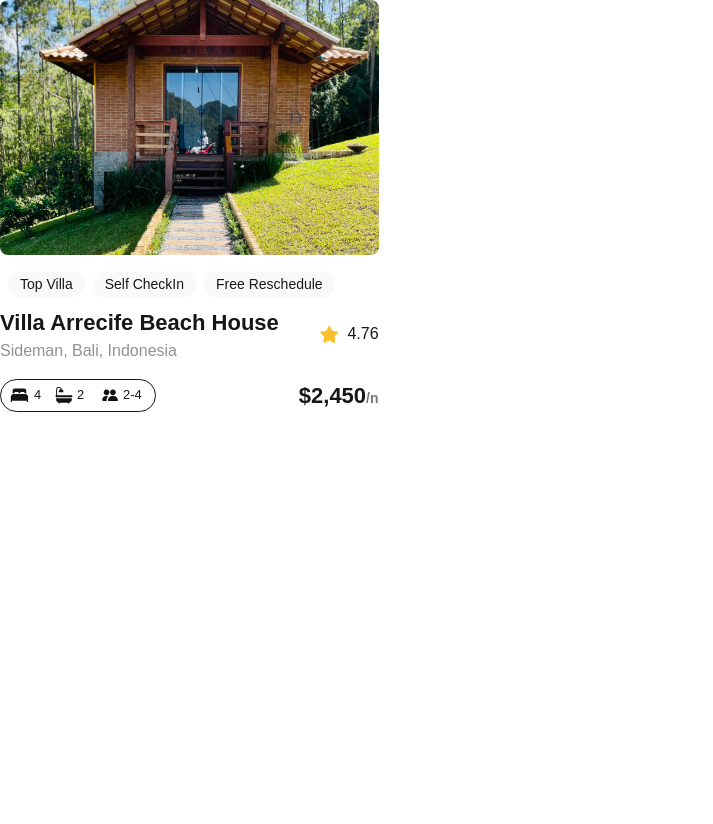
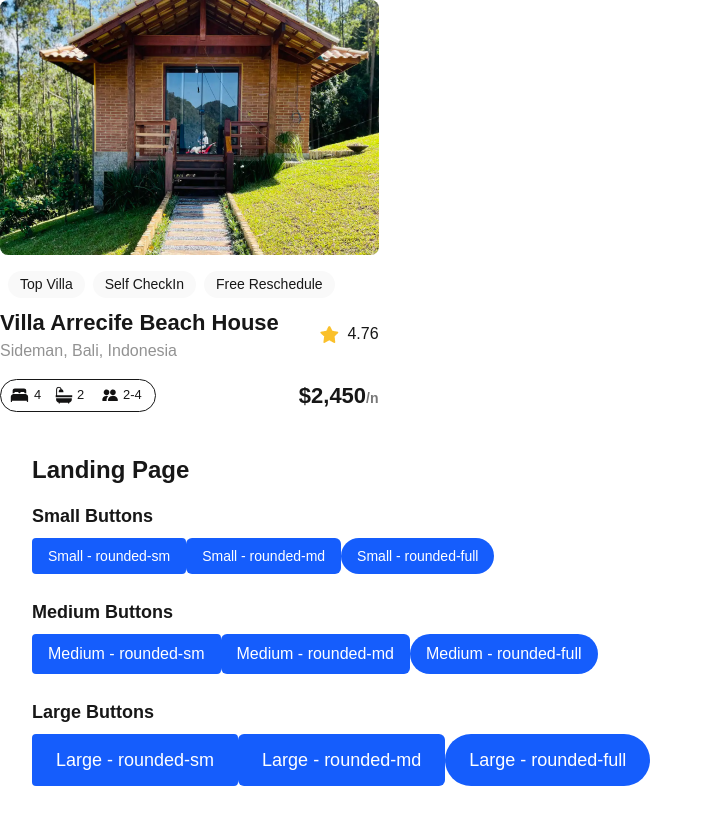
Before and after one commit to Nate-Workspace/alx-project-0x00-setup, a Next.js app in the folder alx-project-0x00/: page /landing in a window 1280 px wide. Shown: the whole page, without its empty margins (0-713 px from the left). Before the commit the page ends 800 px from the top, so only its background shows below. Built offline with nearby package versions, Linux system fonts and the light colour scheme.

Commit message:
Creating button component and instances - Task 6

```diff
--- /dev/null
+++ b/alx-project-0x00/components/Button.tsx
@@ -0,0 +1,14 @@
+import React from "react";
+import { ButtonProps } from "../interfaces";
+
+const Button: React.FC<ButtonProps> = ({ title, className = "" }) => {
+  return (
+    <button
+      className={`bg-blue-600 text-white px-4 py-2 ${className}`}
+    >
+      {title}
+    </button>
+  );
+};
+
+export default Button;
--- a/alx-project-0x00/interfaces/index.ts
+++ b/alx-project-0x00/interfaces/index.ts
@@ -1,3 +1,8 @@
 export interface PillProps {
   title: string
 }
+
+export interface ButtonProps {
+  title: string;
+  className?: string;
+}
--- a/alx-project-0x00/pages/landing.tsx
+++ b/alx-project-0x00/pages/landing.tsx
@@ -1,8 +1,36 @@
+import Button from "@/components/Button"
 import Card from "@/components/Card"
 
 const Landing: React.FC =  () => {
   return (
+    <div>
     <Card />
+    <div className="p-8 space-y-4">
+      <h1 className="text-2xl font-bold">Landing Page</h1>
+
+      <div className="space-y-2">
+        <h2 className="text-lg font-semibold">Small Buttons</h2>
+        <Button title="Small - rounded-sm" className="text-sm rounded-sm" />
+        <Button title="Small - rounded-md" className="text-sm rounded-md" />
+        <Button title="Small - rounded-full" className="text-sm rounded-full" />
+      </div>
+
+      <div className="space-y-2">
+        <h2 className="text-lg font-semibold">Medium Buttons</h2>
+        <Button title="Medium - rounded-sm" className="text-base rounded-sm" />
+        <Button title="Medium - rounded-md" className="text-base rounded-md" />
+        <Button title="Medium - rounded-full" className="text-base rounded-full" />
+      </div>
+
+      <div className="space-y-2">
+        <h2 className="text-lg font-semibold">Large Buttons</h2>
+        <Button title="Large - rounded-sm" className="text-lg px-6 py-3 rounded-sm" />
+        <Button title="Large - rounded-md" className="text-lg px-6 py-3 rounded-md" />
+        <Button title="Large - rounded-full" className="text-lg px-6 py-3 rounded-full" />
+      </div>
+    </div>
+
+    </div>
   )
 }
 export default Landing
```
